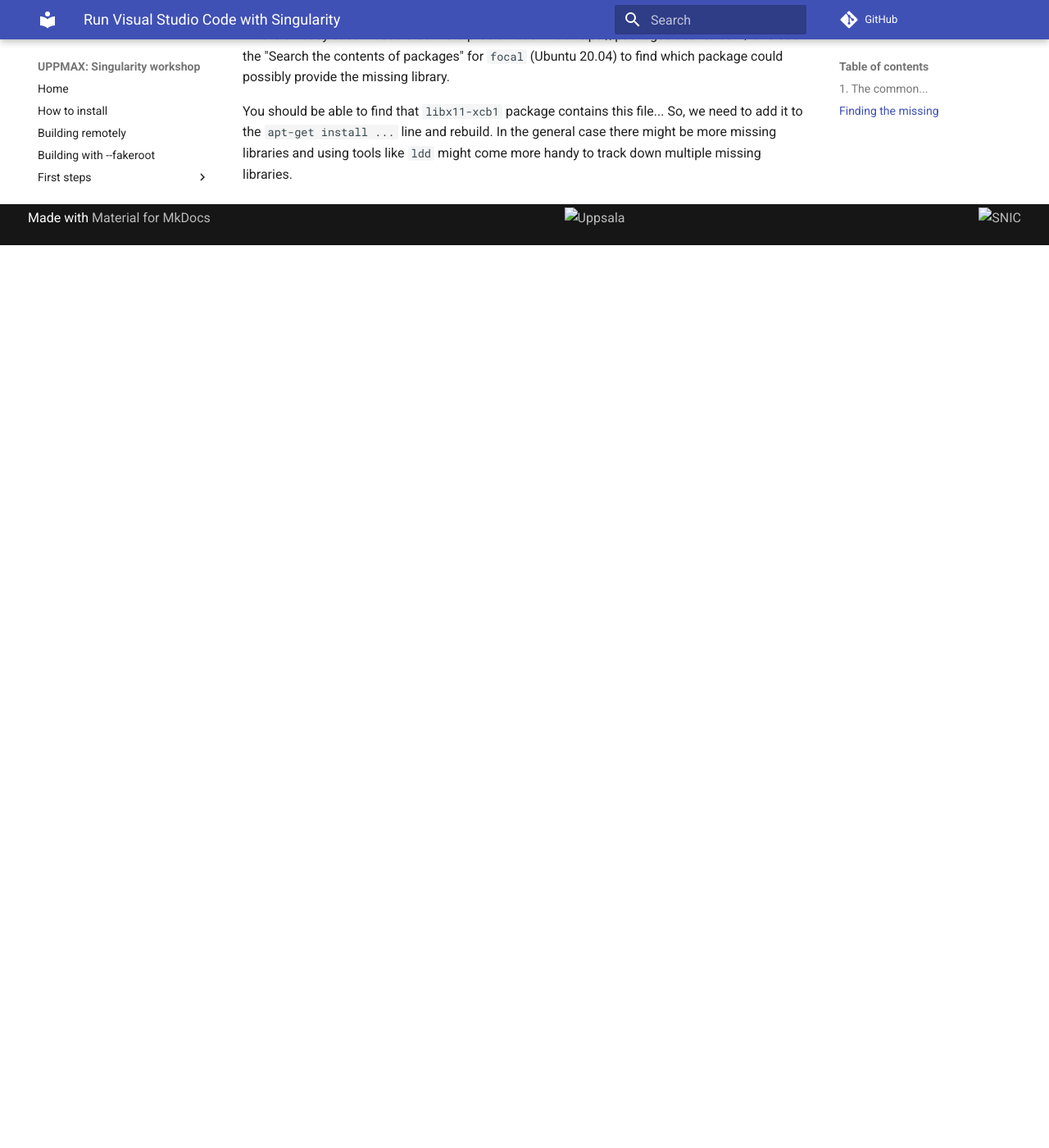
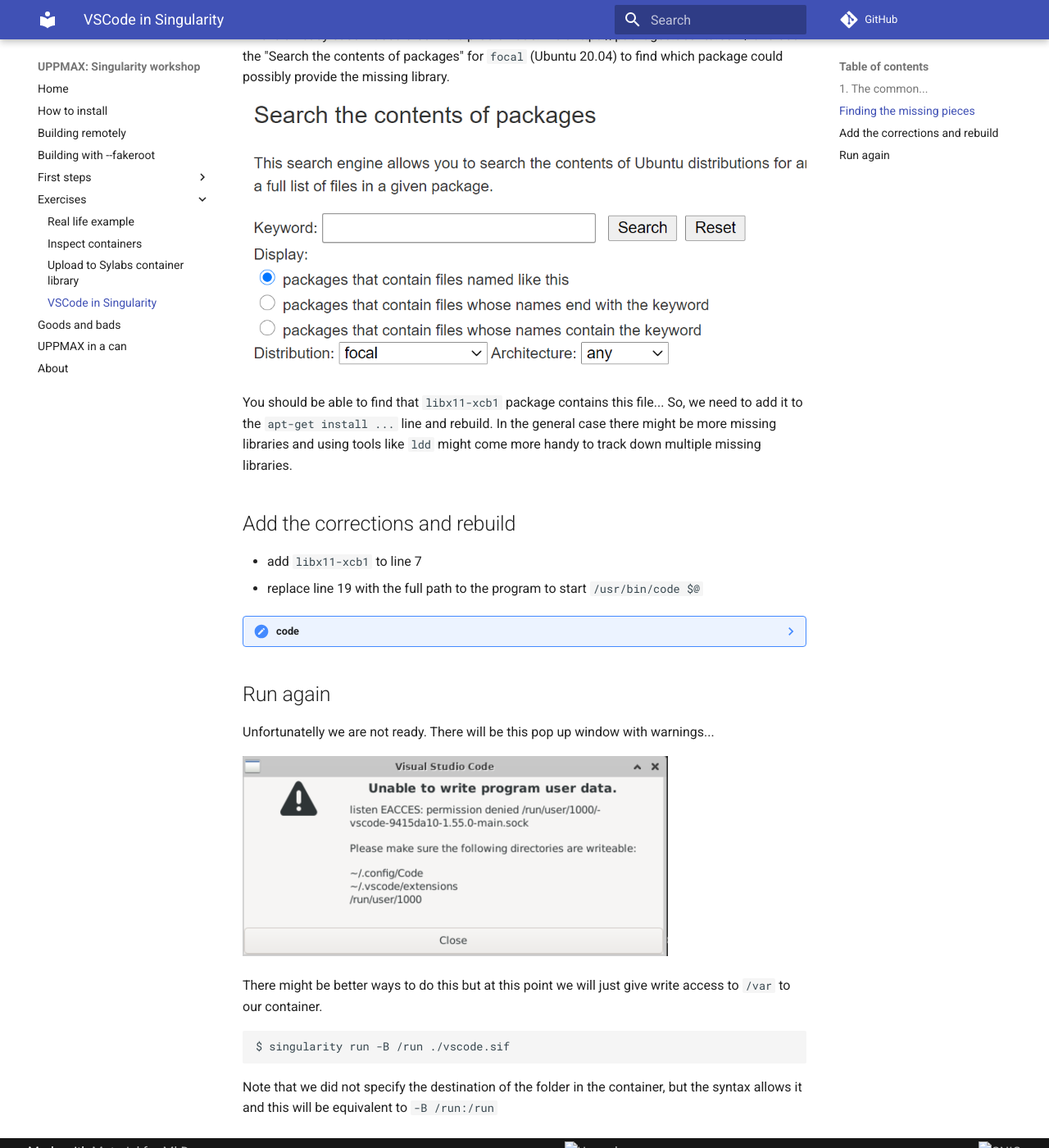
Before and after one commit to pmitev/UPPMAX-Singularity-workshop, an MkDocs documentation site: the page built from docs/exercise_04.md, in a window 1280 px wide and 1400 px high, scrolled down 1602 px. Shown: the whole window at 82% size. Built offline with MkDocs 1.6.1 and Material for MkDocs 9.7.7, drawn with Linux system fonts in a browser that asks for light colours; comment, search, counter and statistics services are not loaded; before the commit the page ends 1901 px from its top, so only the background shows below that; some of the changed text lies outside the part shown.

Commit message:
more on exercise_04

````diff
--- a/docs/exercise_04.md
+++ b/docs/exercise_04.md
@@ -35,12 +35,12 @@
   /bin/bash
 ```
 
-- **lines 1-6**: Is something trivial. We use docker and Ubuntu.20.04, set `export DEBIAN_FRONTEND=noninteractive` and update the `apt` repositories.
+- **lines 1-6**: something trivial. We use docker and Ubuntu.20.04, set `export DEBIAN_FRONTEND=noninteractive` and update the `apt` repositories.
 - **line 7**: make sure we have some tools since VSCode might need them and they are not that big anyway.
 - **lines 9-11**: downloads the latest stable release and we save it as `code_stable_amd64.deb`. What happens if you do not specify the name of the output file. Try it i the terminal.
 - **line 13**: just the usual cleaning.
 - **lines 15-16**: Some safe defaults
-- **lines 18-19**: At this pint we do not know where the executable will be, so we will start just a bash shell instead.
+- **lines 18-19**: At this point we do not know where the executable will be, so we will start just a bash shell instead.
 
 Build the recipe, and run it. This will start a shell in the container. Use `which code` to find the location of the VSCode program.
 ``` bash
@@ -54,7 +54,49 @@
 
 Most probably you will get an error about a missing dynamic library `libX11-xcb.so.1` (_version 1.55.0-1617120720_) . Seems that this was not in the dependency of the package...
 
-## Finding the missing
+## Finding the missing pieces
 This is an easy case - it could be more problematic. Visit https://packages.ubuntu.com/ and use the "Search the contents of packages" for `focal` (Ubuntu 20.04) to find which package could possibly provide the missing library.
+![packages](./images/deb-search.png)
 
 You should be able to find that `libx11-xcb1` package contains this file... So, we need to add it to the `apt-get install ...` line and rebuild. In the general case there might be more missing libraries and using tools like `ldd` might come more handy to track down multiple missing libraries.
+
+## Add the corrections and rebuild
+- add `libx11-xcb1` to line 7
+- replace line 19 with the full path to the program to start `/usr/bin/code $@`
+
+??? note "code"
+    ```
+    BootStrap: docker
+    From: ubuntu:20.04
+
+    %post
+      export DEBIAN_FRONTEND=noninteractive
+      apt-get -y update
+      apt-get -y install wget git curl vim  libx11-xcb1
+
+      cd /
+      wget "https://code.visualstudio.com/sha/download?build=stable&os=linux-deb-x64" -O code_stable_amd64.deb
+      apt-get -y install ./code_stable_amd64.deb
+
+      apt-get clean
+      rm code_stable_amd64.deb
+
+    %environment
+      export LC_ALL=C
+
+    %runscript
+      /usr/bin/code $@
+    ```
+
+## Run again
+
+Unfortunatelly we are not ready. There will be this pop up window with warnings...
+
+![vscode-error](./images/vscode-error.png)
+
+There might be better ways to do this but at this point we will just give write access to `/var` to our container.
+
+``` bash
+$ singularity run -B /run ./vscode.sif
+```
+Note that we did not specify the destination of the folder in the container, but the syntax allows it and this will be equivalent to `-B /run:/run`
--- a/mkdocs.yml
+++ b/mkdocs.yml
@@ -14,6 +14,7 @@
     - Real life example: exercise_01.md
     - Inspect containers: inspect.md
     - Upload to Sylabs container library: exercise_02.md
+    - VSCode in Singularity: exercise_04.md
   - Goods and bads: goods_bads.md
   - UPPMAX in a can: uppmax_in_a_can.md
   - About: about.md
````
Also changed, not shown: docs/images/vscode-error.png (added).
